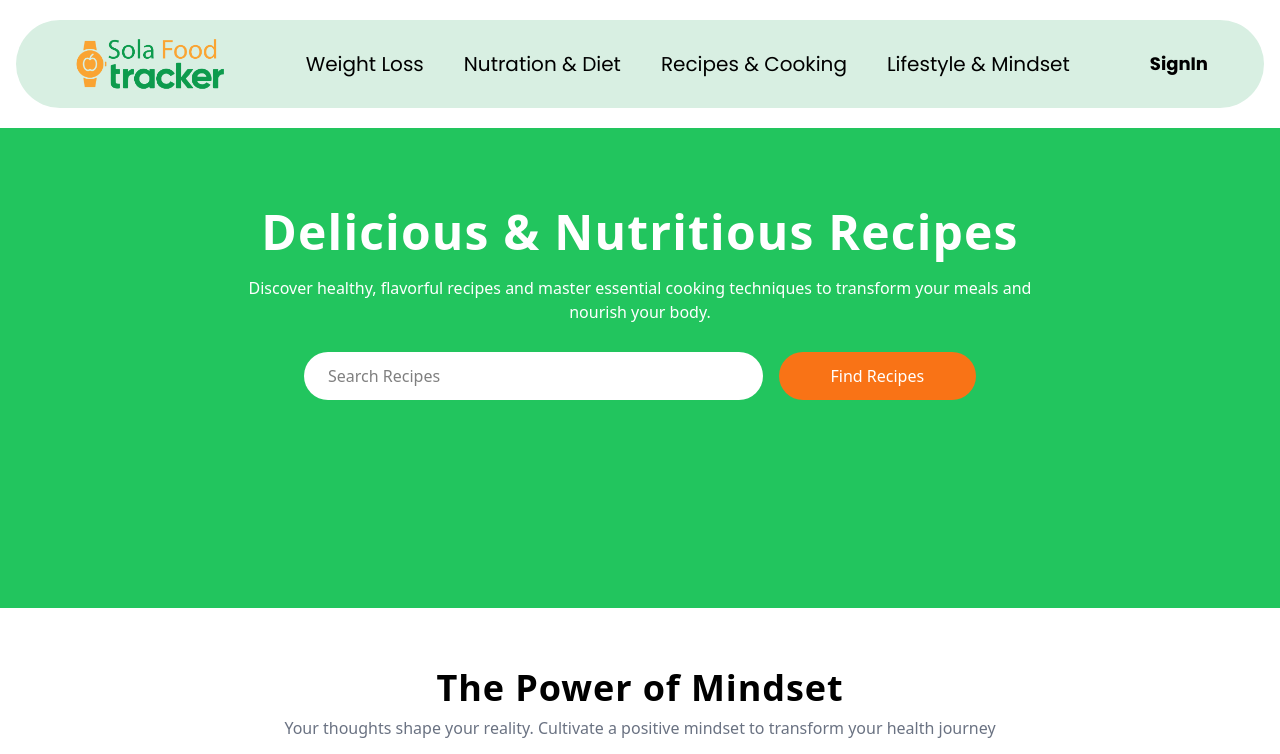
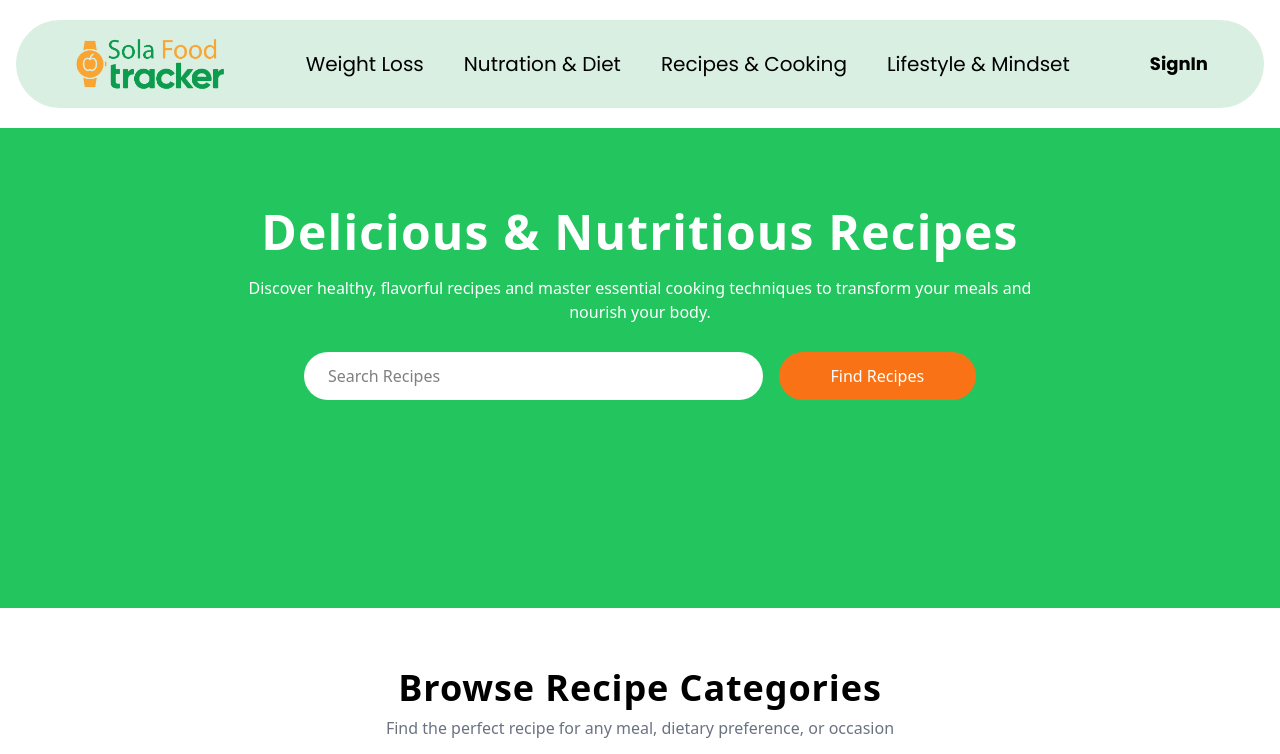
Before and after one commit to abdirisak009/sola-front-end, a React (Vite) app: page /Recipes in a window 1280 px wide. Shown: the top 754 px of the page. Built offline with nearby package versions, Linux system fonts and the light colour scheme.

Commit message:
modified something

```diff
--- a/src/pages/Recipes.jsx
+++ b/src/pages/Recipes.jsx
@@ -40,11 +40,11 @@ const Recipes = () => {
       <section className="max-w-6xl mx-auto py-15 min-h-screen">
         <div className="space-y-2 mb-4">
           <h1 className="text-3xl md:text-4xl font-bold tracking-wide text-[#000] text-center max-w-3xl mx-auto">
-            The Power of Mindset{" "}
+            Browse Recipe Categories
           </h1>
           <p className="text-[16px] text-gray-500 text-center max-w-[85%] mx-auto">
-            Your thoughts shape your reality. Cultivate a positive mindset to
-            transform your health journey
+            Find the perfect recipe for any meal, dietary preference, or
+            occasion
           </p>
         </div>
         <div className="grid grid-cols-1 md:grid-cols-2 lg:grid-cols-4 gap-4 px-4 lg:px-0">
```
